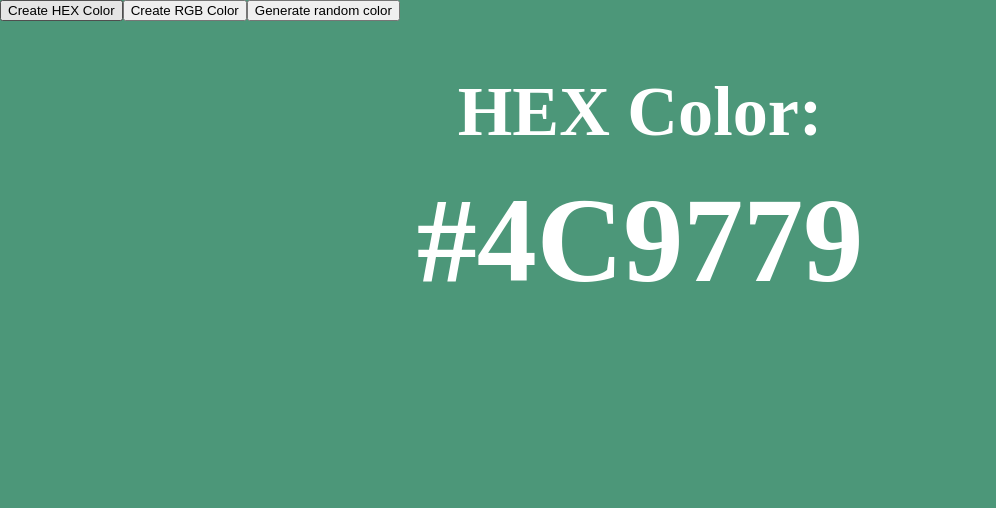
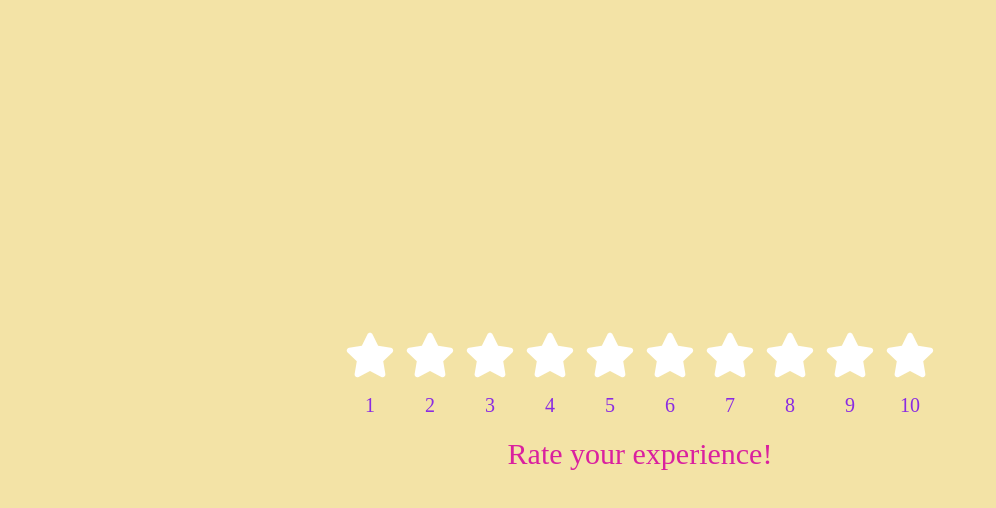
Before and after one commit to s4shreya/fac-web-concepts-basics-react, a React (Vite) app: page / in a window 1280 px wide. Shown: the top 508 px of the page, without its empty margins (0-996 px from the left). Built offline with nearby package versions, Linux system fonts and the light colour scheme.

Commit message:
added star rating feature

```diff
--- a/package.json
+++ b/package.json
@@ -11,7 +11,8 @@
   },
   "dependencies": {
     "react": "^18.2.0",
-    "react-dom": "^18.2.0"
+    "react-dom": "^18.2.0",
+    "react-icons": "^5.0.1"
   },
   "devDependencies": {
     "@types/react": "^18.2.66",
--- a/src/App.jsx
+++ b/src/App.jsx
@@ -1,10 +1,12 @@
 import Accordian from "./components/accordian";
 import RandomColorGenerator from "./components/random-color-generator";
+import StarRating from "./components/star-rating";
 
 const App = () => {
   return <div>
     {/* <Accordian /> */}
-    <RandomColorGenerator />
+    {/* <RandomColorGenerator /> */}
+    <StarRating />
   </div>;
 };
 
--- /dev/null
+++ b/src/components/star-rating/index.jsx
@@ -0,0 +1,31 @@
+import { useState } from "react";
+
+import { FaStar } from "react-icons/fa";
+import "./styles.css";
+
+const StarRating = () => {
+  const [currentRating, setCurrentRating] = useState(-1);
+
+  const stars = [];
+  for (let i = 0; i < 10; i++) stars.push(<FaStar />);
+
+  return (
+    <div className="container">
+      <div className="star-rating">
+        {stars.map((star, index) => (
+          <div
+            className={`star ${index <= currentRating && "selected"}`}
+            key={index}
+            onClick={() => setCurrentRating(index)}
+          >
+            {star}
+            <p>{index + 1}</p>
+          </div>
+        ))}
+      </div>
+      <p className="tagline">Rate your experience!</p>
+    </div>
+  );
+};
+
+export default StarRating;
--- /dev/null
+++ b/src/components/star-rating/styles.css
@@ -0,0 +1,56 @@
+.container {
+  width: 100vw;
+  height: 100vh;
+  background-color: rgb(243, 227, 166);
+  display: flex;
+  flex-direction: column;
+  justify-content: center;
+  align-items: center;
+}
+
+.star-rating {
+  display: flex;
+  gap: 10px;
+}
+
+.star svg {
+  font-size: 50px;
+  color: white;
+}
+
+.star p {
+  font-size: 20px;
+  text-align: center;
+  margin-top: 10px;
+  color: blueviolet;
+}
+
+.selected > svg {
+  color: green;
+}
+
+.selected > p {
+  font-weight: 800;
+  color: darkcyan;
+}
+
+.selected {
+  background: transparent;
+}
+
+.tagline {
+  font-size: 30px;
+  margin-top: 20px;
+  color: rgb(218, 32, 159);
+}
+
+.star:hover {
+  svg {
+    color: green;
+    cursor: pointer;
+  }
+  p {
+    font-weight: 800;
+    color: darkcyan;
+  }
+}
```
Also changed, not shown: 1 other file (tests, documents, lock files or other folders).
